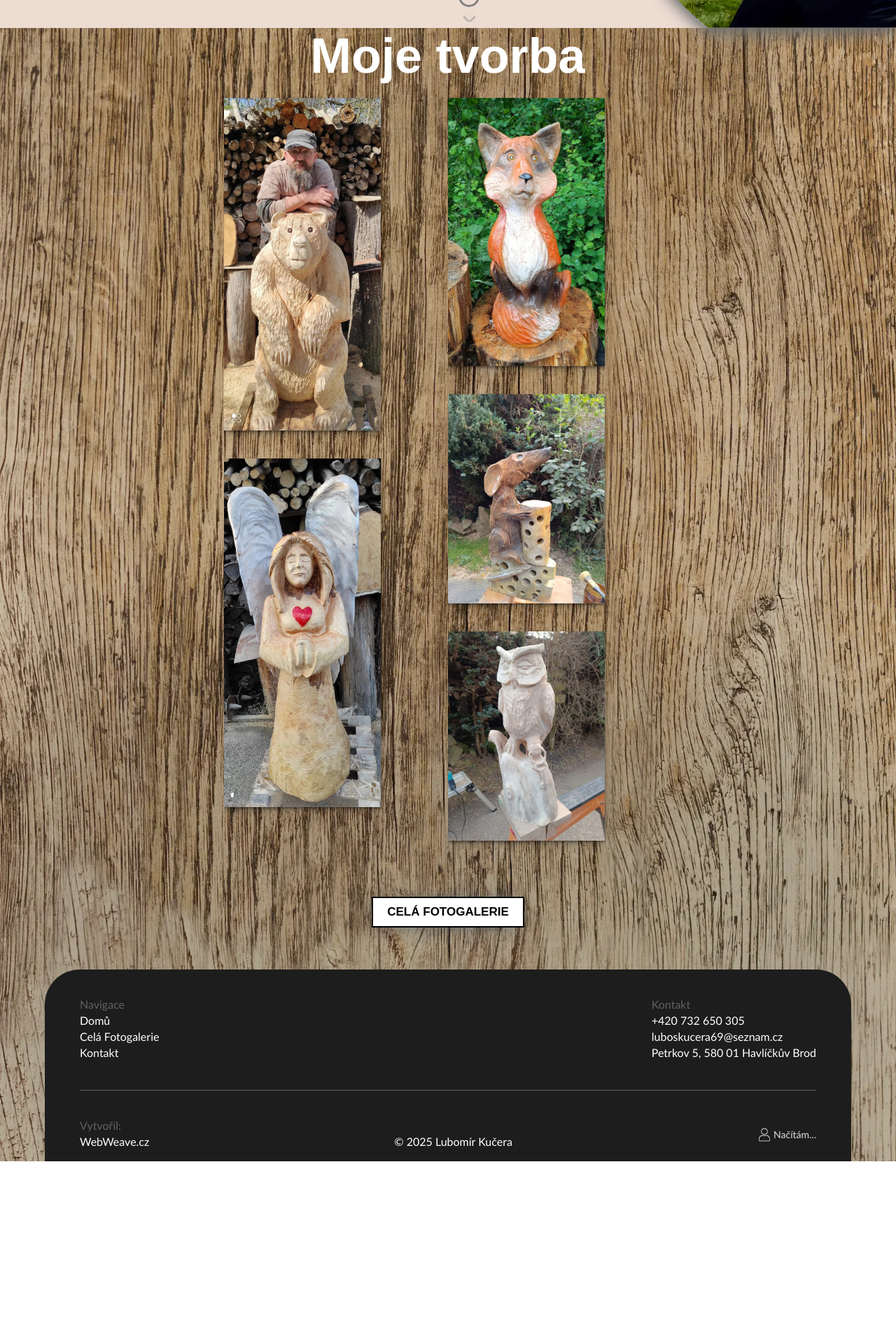
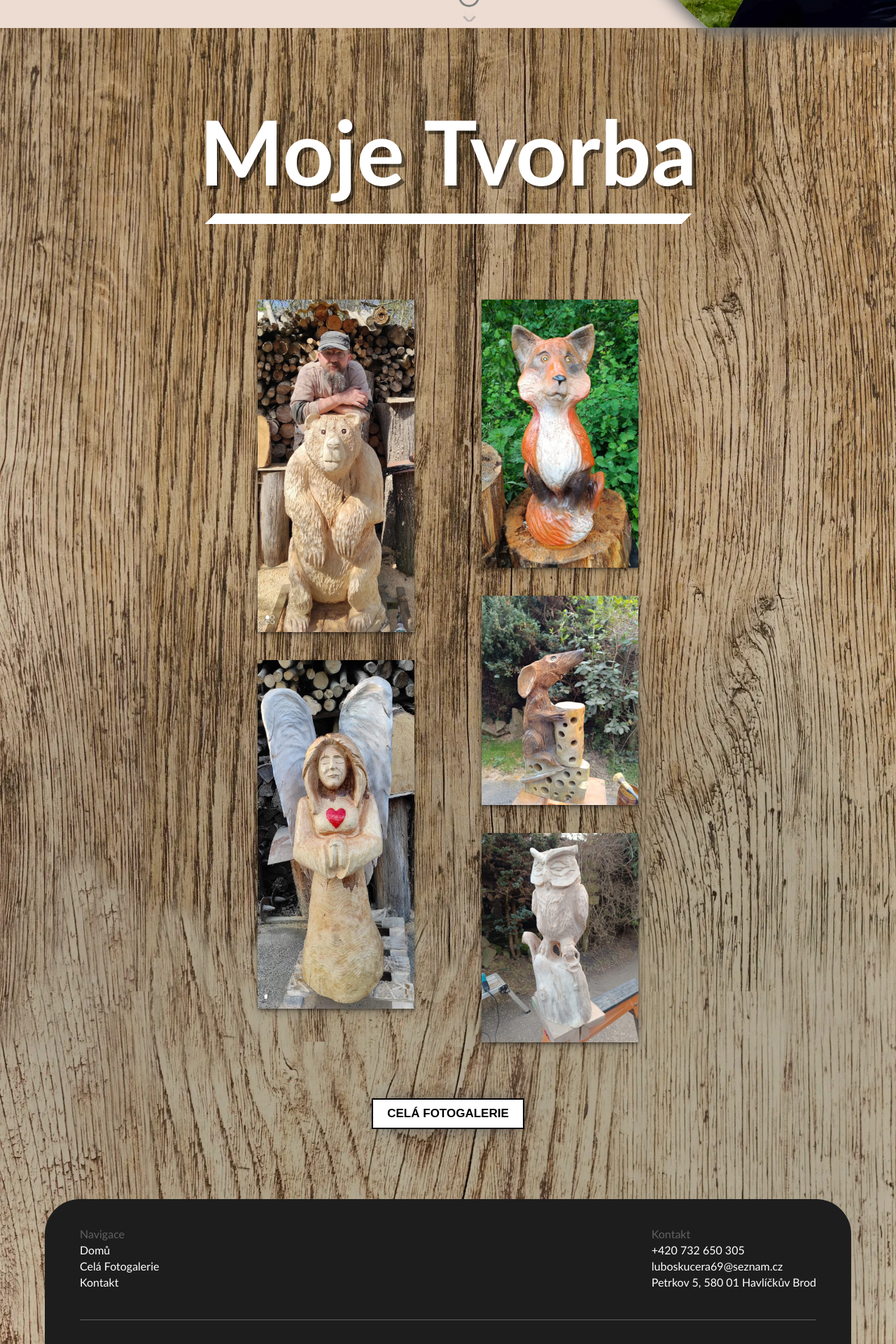
Before and after one commit to Flamchu/lubomirkucera, a React (Vite) app: page / in a window 1280 px wide. Shown: the part 760-2680 px from the top of the page at 70% size. Before the commit the page ends 2419 px from the top, so only its background shows below. Built offline with nearby package versions, Linux system fonts and the light colour scheme; no server answers.

Commit message:
footer links reactive

```diff
--- a/src/components/Footer.tsx
+++ b/src/components/Footer.tsx
@@ -14,9 +14,9 @@ const Footer: React.FC = () => {
 					<div className="footer__ul-holder">
 						<ul>
 							<li><p className="footer__darker-text">Navigace</p></li>
-							<li onClick={() => scrollToTopAndNavigate("/")}>Domů</li>
-							<li onClick={() => scrollToTopAndNavigate("/galerie")}>Celá Fotogalerie</li>
-							<li onClick={() => scrollToTopAndNavigate("/kontakt")}>Kontakt</li>
+							<li><span className="footer__link" onClick={() => scrollToTopAndNavigate("/")}>Domů</span></li>
+							<li><span className="footer__link" onClick={() => scrollToTopAndNavigate("/galerie")}>Celá Fotogalerie</span></li>
+							<li><span className="footer__link" onClick={() => scrollToTopAndNavigate("/kontakt")}>Kontakt</span></li>
 						</ul>
 					</div>
 
--- a/src/components/FullscreenImage.tsx
+++ b/src/components/FullscreenImage.tsx
@@ -7,14 +7,51 @@ interface FullscreenImageProps {
 
 const FullscreenImage: React.FC<FullscreenImageProps> = ({ src, alt }) => {
 	const [isFullscreen, setIsFullscreen] = useState(false);
+	const [tilt, setTilt] = useState({ x: 0, y: 0 });
 
 	const toggleFullscreen = () => {
 		setIsFullscreen(!isFullscreen);
 	};
 
+	const handleMouseMove = (e: React.MouseEvent<HTMLImageElement>) => {
+		const { clientX, clientY, currentTarget } = e;
+		const { left, top, width, height } = currentTarget.getBoundingClientRect();
+		const centerX = left + width / 2;
+		const centerY = top + height / 2;
+
+		const deltaX = clientX - centerX;
+		const deltaY = clientY - centerY;
+
+		const tiltX = (deltaY / (height / 2)) * 2; // Adjust the multiplier for tilt strength
+		const tiltY = (deltaX / (width / 2)) * -2; // Adjust the multiplier for tilt strength
+
+		setTilt({ x: tiltX, y: tiltY });
+	};
+
+	const handleMouseLeave = () => {
+		setTilt({ x: 0, y: 0 }); // Reset tilt when mouse leaves
+	};
+
+	const imageStyle = {
+		cursor: "pointer",
+		maxWidth: "70%",
+		height: "auto",
+		transition: "transform 0.1s ease", // Faster transition for a more responsive feel
+		transform: `rotateX(${tilt.x}deg) rotateY(${tilt.y}deg)`,
+	};
+
 	return (
 		<>
-			<img src={src} alt={alt} onClick={toggleFullscreen} style={{ cursor: "pointer", maxWidth: "70%", height: "auto" }} />
+			<div style={{ perspective: "1000px", display: "flex", justifyContent: "center", alignItems: "center" }}>
+				<img
+					src={src}
+					alt={alt}
+					onClick={toggleFullscreen}
+					style={imageStyle}
+					onMouseMove={handleMouseMove}
+					onMouseLeave={handleMouseLeave}
+				/>
+			</div>
 			{isFullscreen && (
 				<div
 					style={{
--- a/src/pages/Galerie.tsx
+++ b/src/pages/Galerie.tsx
@@ -4,12 +4,18 @@ import "../scss/components/backToTopButton.scss";
 import { useScrollToTopAndNavigate } from "../hooks/scrollToTopAndNavigate";
 import "../scss/components/gallery.scss";
 import Footer from "../components/Footer";
+import { Helmet } from "react-helmet-async";
+
 
 const Galerie: React.FC = () => {
 	const scrollToTopAndNavigate = useScrollToTopAndNavigate();
 
 	return (
 		<>
+		<Helmet>
+			<title>Galerie - Lubomír Kučera</title>
+			<meta name="description" content="Get in touch with us via phone, email, or visit our office." />
+		</Helmet>
 			<div className="gallery-intro">
 				<div className="intro-text">
 				<h2><span>Galerie</span></h2>
--- a/src/pages/Home.tsx
+++ b/src/pages/Home.tsx
@@ -24,11 +24,12 @@ const Home: React.FC = () => {
 				<div className="intro-text">
 				<h2><span>Lubomír Kučera</span></h2>
 					<p>řezbář naivního umění</p>
+					<p>Lorem ipsum dolor sit amet, consectetur adipiscing elit. Vestibulum vitae volutpat libero. Fusce pellentesque in urna pellentesque eleifend. Mauris rhoncus eleifend nisl quis efficitur. Sed in mi et nisi blandit pellentesque vitae et orci. Ut ex tortor, gravida nec dui et, dignissim tempus risus. Nullam sit amet libero ex.</p>
 				</div>
 				<img src={Lubos} alt="Lubomír Kučera" />
 			</div>
 			<div className="my-work">
-				<h1>Moje tvorba</h1>
+			<h2><span>Moje Tvorba</span></h2>
 				<div className="gallery-flex">
 					<div className="gallery-column">
 						<FullscreenImage src={image1} alt="Description of image 1" />
--- a/src/scss/Home.scss
+++ b/src/scss/Home.scss
@@ -25,8 +25,8 @@
 	}
 
 	.intro-text {
-		margin-top: 40vh;
-		margin-left: 20vw;
+		margin-top: 30vh;
+		margin-left: 12vw;
 
 		h2 {
 			--a: -45deg; /* control the angle */
@@ -50,7 +50,7 @@
 		  }
 
 		  h2 {
-			font-family: sans-serif;
+			font-family: 'Trebuchet MS', 'Lucida Sans Unicode', 'Lucida Grande', 'Lucida Sans', Arial, sans-serif;
 			font-size: 4rem;
 			font-weight: bold;
 			line-height: 1.5;
@@ -60,6 +60,7 @@
 		p {
 			margin: 20px 30px;
 			font-size: 28px;
+			max-width: 40vw;
 		}
 	}
 }
@@ -71,11 +72,37 @@
 	display: flex;
 	flex-direction: column;
 	align-items: center;
-	h1 {
-		text-align: center;
+	h2 {
+		--a: -45deg; /* control the angle */
+		--t: .12em; /* thickness of the underline */
+		color: #000000;
+	  }
+
+	  h2 span {
+		--_s: calc(var(--t)*cos(var(--a)));
+		background:
+		  linear-gradient(var(--a),#0000 var(--_s),currentColor 0 calc(100% - var(--_s)),#0000 0)
+		  bottom/var(--i,90%) var(--t) no-repeat;
+		padding: 0 .25em calc(var(--t) + .1em);
+		-webkit-box-decoration-break: clone;
+				box-decoration-break: clone;
+		transition: .3s;
+		cursor: pointer;
+	  }
+	  h2:hover span {
+		--i: 100%;
+	  }
+
+	  h2 {
+		font-family: 'Trebuchet MS', 'Lucida Sans Unicode', 'Lucida Grande', 'Lucida Sans', Arial, sans-serif;
+		font-size: 8rem;
 		color: white;
-		font-family: sans-serif;
-		font-size: 70px;
+		margin: 10vh auto 12vh;
+		font-weight: bold;
+		line-height: 1.5;
+		text-transform: capitalize;
+		overflow:visible;
+		text-shadow: 5px 5px 0px rgba(0,0,0,0.49);
 	}
 
 	img {
--- a/src/scss/components/Footer.scss
+++ b/src/scss/components/Footer.scss
@@ -3,8 +3,10 @@
 	color: #fff;
 	font-family: 'Trebuchet MS', 'Lucida Sans Unicode', 'Lucida Grande', 'Lucida Sans', Arial, sans-serif;
 	position: relative;
+	margin: 10vh auto 0;
+
+	// rounded footer for now but not sure if we'll keep it
 	width: 90vw;
-	margin: auto;
 	border-radius: 50px 50px 0 0;
 
 	&__container {
@@ -25,19 +27,38 @@
 	&__ul-holder {
 		text-align: left;
 		width: max-content;
-		ul{
+		ul {
 			padding: 0;
 		}
-		a {
+		a, .footer__link {
 			color: #fff;
 			text-decoration: none;
+			position: relative; /* Position relative for the pseudo-element */
+			overflow: hidden; /* Hide the overflow of the pseudo-element */
+			cursor: pointer;
+
+			&::after {
+				content: '';
+				position: absolute;
+				left: 0;
+				bottom: 0;
+				width: 100%;
+				height: 2px; /* Adjust the height of the underline */
+				background: rgb(255, 255, 255); /* Color of the underline */
+				transform: translateX(-100%); /* Start hidden to the left */
+				transition: transform 0.3s ease; /* Transition effect */
+			}
+
+			&:hover::after {
+				transform: translateX(0); /* Move to the original position on hover */
+			}
 		}
 		li {
 			margin: 0 0 4px 0;
 		}
 	}
 
-	&__bottom{
+	&__bottom {
 		display: flex;
 		justify-content: space-between;
 		margin: 40px auto 5px;
@@ -48,9 +69,7 @@
 		text-decoration: none;
 	}
 
-
-
-	&__darker-text-bottom{
+	&__darker-text-bottom {
 		text-align: left;
 		color: #616161;
 	}
@@ -69,12 +88,11 @@
 		}
 	}
 
-	&__darker-text{
+	&__darker-text {
 		color: #616161;
 	}
 
-	&__copyright{
+	&__copyright {
 		color: #1d1d1d;
-
 	}
 }
--- a/src/scss/components/gallery-component.scss
+++ b/src/scss/components/gallery-component.scss
@@ -5,6 +5,7 @@
 
 .gallery-column {
 	display: flex;
+	align-content: center;
 	width: 25%;
 	flex-direction: column;
 	img {
```
